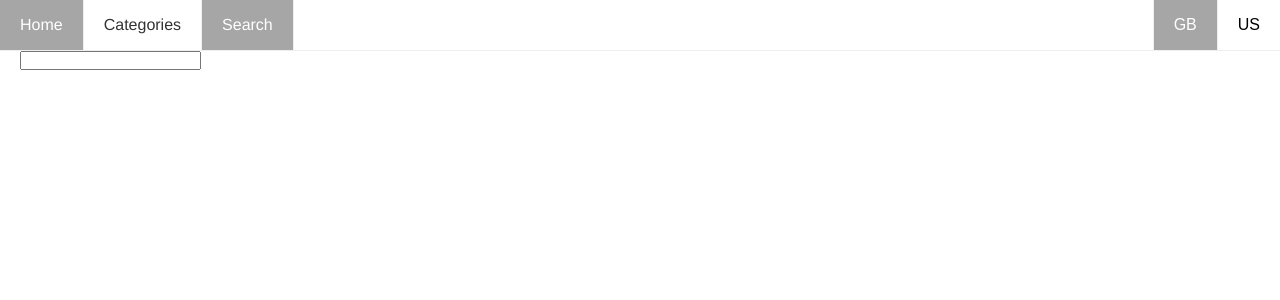
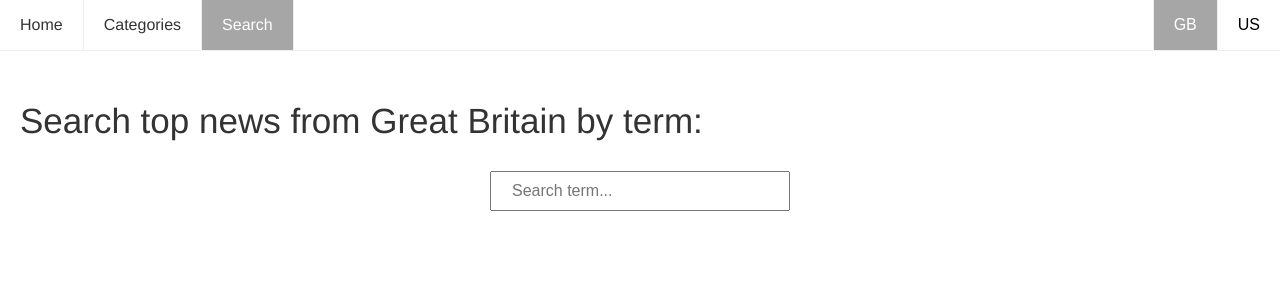
Before and after one commit to talicni007/news-api, a React (Create React App) app: page /search in a window 1280 px wide. Shown: the top 300 px of the page. Built offline with nearby package versions, Linux system fonts and the light colour scheme.

Commit message:
search styling and no results error

```diff
--- a/src/components/Category/index.js
+++ b/src/components/Category/index.js
@@ -22,7 +22,8 @@ function Category({category, country}) {
 			const data = await fetchCategories(country, category);
 			if (data.message) {
 				return setMessage(data.message);
-			}
+            }
+            setMessage('');
 			setNews(data.articles);
             swiper = new Swiper(slider.current, {
                 slidesPerView: 3,
--- a/src/components/CategoryList/index.js
+++ b/src/components/CategoryList/index.js
@@ -18,6 +18,7 @@ function CategoryList({ country }) {
         if (data.message) {
             return setMessage(data.message);
         }
+        setMessage('');
         setNews(data.articles);
     }, [country, category]);
 
@@ -35,7 +36,7 @@ function CategoryList({ country }) {
     return (
         <div className="section">
             <div className="container">
-                <h1 className="section-title">Top news for {category} from {country.toUpperCase()}</h1>
+                <h1 className="section-title">Top {category} news from {country === 'gb' ? 'Great Britain' : 'USA'}</h1>
                 {
                     message ?
                         <p>{message}</p> :
--- a/src/components/Search/index.js
+++ b/src/components/Search/index.js
@@ -2,10 +2,12 @@ import React, { useState, useEffect } from 'react';
 import NewsList from '../NewsList';
 import { useLocation, useHistory } from 'react-router-dom';
 import { fetchSearch } from '../../fetch';
+import './style.scss';
 
 function Search({ country }) {
     const [news, setNews] = useState([]);
     const [query, setQuery] = useState('');
+    const [message, setMessage] = useState('');
     const [isLoading, setIsLoading] = useState(false);
     const location = useLocation();
     const history = useHistory();
@@ -27,20 +29,25 @@ function Search({ country }) {
     }
 
     const fetchNews =  async (country, query) => {
-        if (!query) return;
         setIsLoading(true);
         const data = await fetchSearch(country, query);
         setIsLoading(false);
+        history.push({search: query});
+        if (!query) return;
+        if (data.message) {
+            return setMessage(data.message);
+        }
+        setMessage('');
         setNews(data.articles);
-        history.push({search: query})
     }
 
 
     return (
-        <div className="search">
+        <div className="section search">
             <div className="container">
-                <input type="text" value={query} onChange={(e) => handleOnChange(e)} />
-                <NewsList news={news} showSpinner={isLoading}/>
+                <h1 className="section-title">Search top news from {country === 'gb' ? 'Great Britain' : 'USA'} by term:</h1>
+                <input className="section__input" placeholder="Search term..." type="text" value={query} onChange={(e) => handleOnChange(e)} />
+                { message ? <p>{message}</p> : <NewsList news={news} showSpinner={isLoading}/> }
             </div>
         </div>
     )
--- a/src/components/Search/style.scss
+++ b/src/components/Search/style.scss
@@ -0,0 +1,9 @@
+.section__input {
+    display: block;
+    width: 100%;
+    max-width: 300px;
+    height: 40px;
+    padding: 0 20px;
+    font-size: inherit;
+    margin: 0 auto 30px;
+}
--- a/src/components/TopNews/index.js
+++ b/src/components/TopNews/index.js
@@ -16,6 +16,7 @@ function TopNews({ country }) {
 			if (data.message) {
 				return setMessage(data.message);
 			}
+			setMessage('');
 			setNewsData(data.articles);
 		})();
 	}, [country]);
--- a/src/fetch/index.js
+++ b/src/fetch/index.js
@@ -13,6 +13,9 @@ const fetchBase = async (url) => {
         if (response) {
             if (response.status === 'error') {
                 data.message = 'Sorry something went wrong on our end, please try again later.';
+            }
+            if (!response.articles.length) {
+                data.message = 'No results found.';
             }
             data.articles = response.articles;
         }
```
